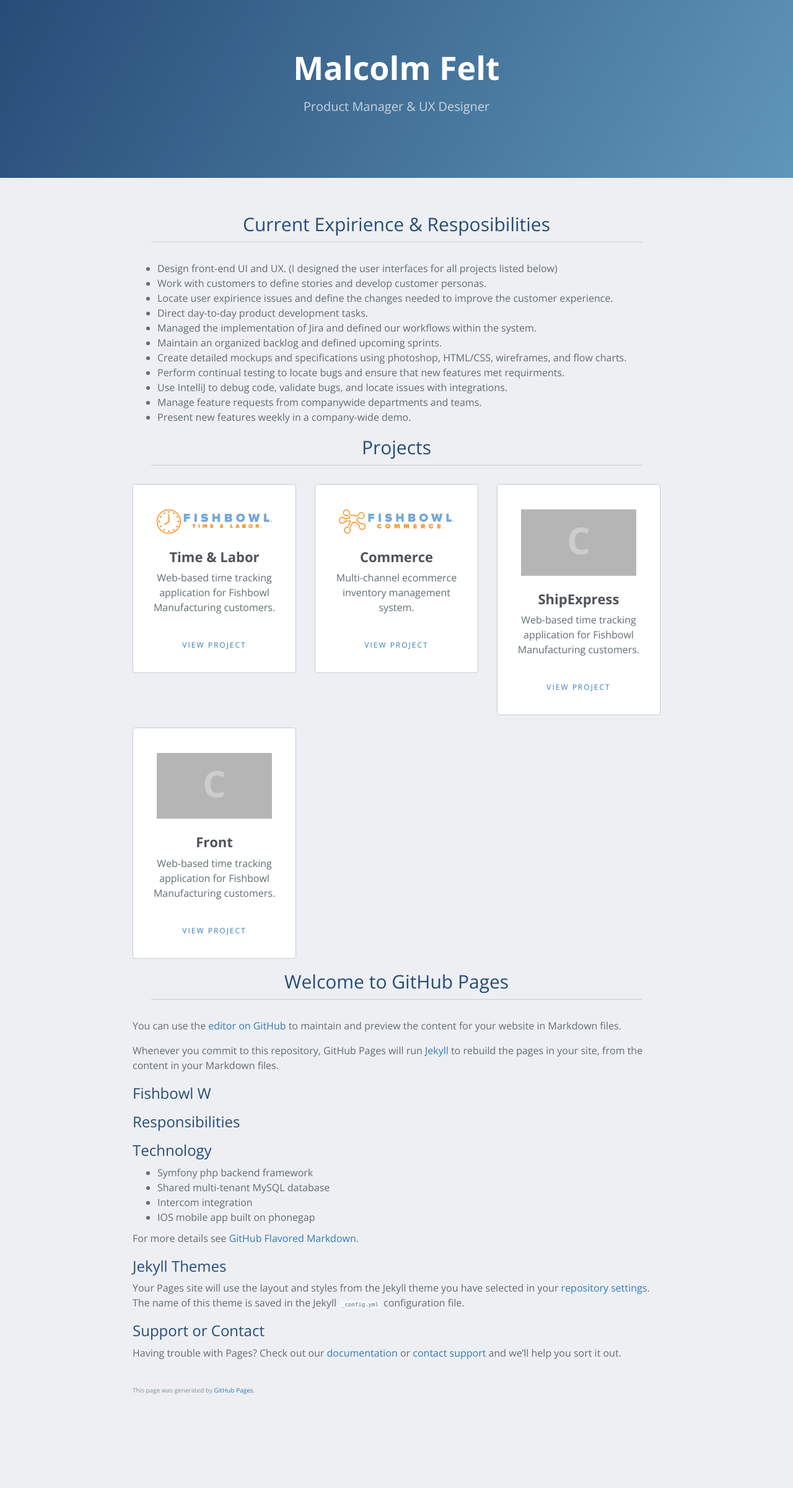
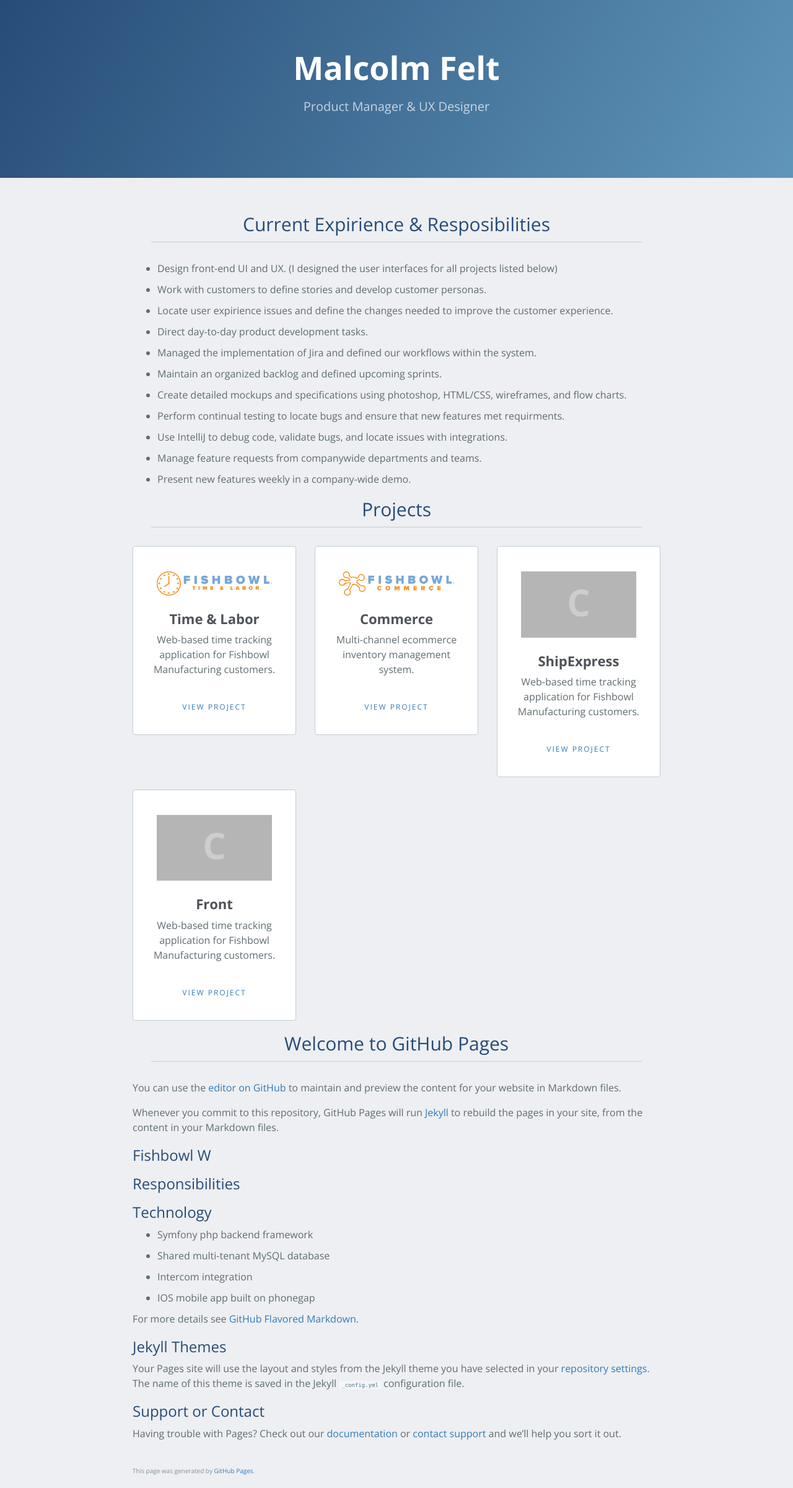
Before and after one commit to mfelt/mfelt.github.io, a Jekyll site: the page built from index.md, in a window 1280 px wide. Shown: the whole page at 62% size. Built offline with Jekyll 4.4.1, drawn with Linux system fonts in a browser that asks for light colours; nearby versions of some CDN libraries; our own code applies the rules of GitHub Pages for plain Markdown files; before the commit the page ends 2271 px from its top, so only the background shows below that.

Commit message:
Update jekyll-theme-cayman.scss

```diff
--- a/_sass/jekyll-theme-cayman.scss
+++ b/_sass/jekyll-theme-cayman.scss
@@ -393,3 +393,7 @@ a {
     margin-left: auto;
     margin-right: auto;
 }
+
+.main-content > UL >li {
+    margin-bottom: 10px;
+}
```
